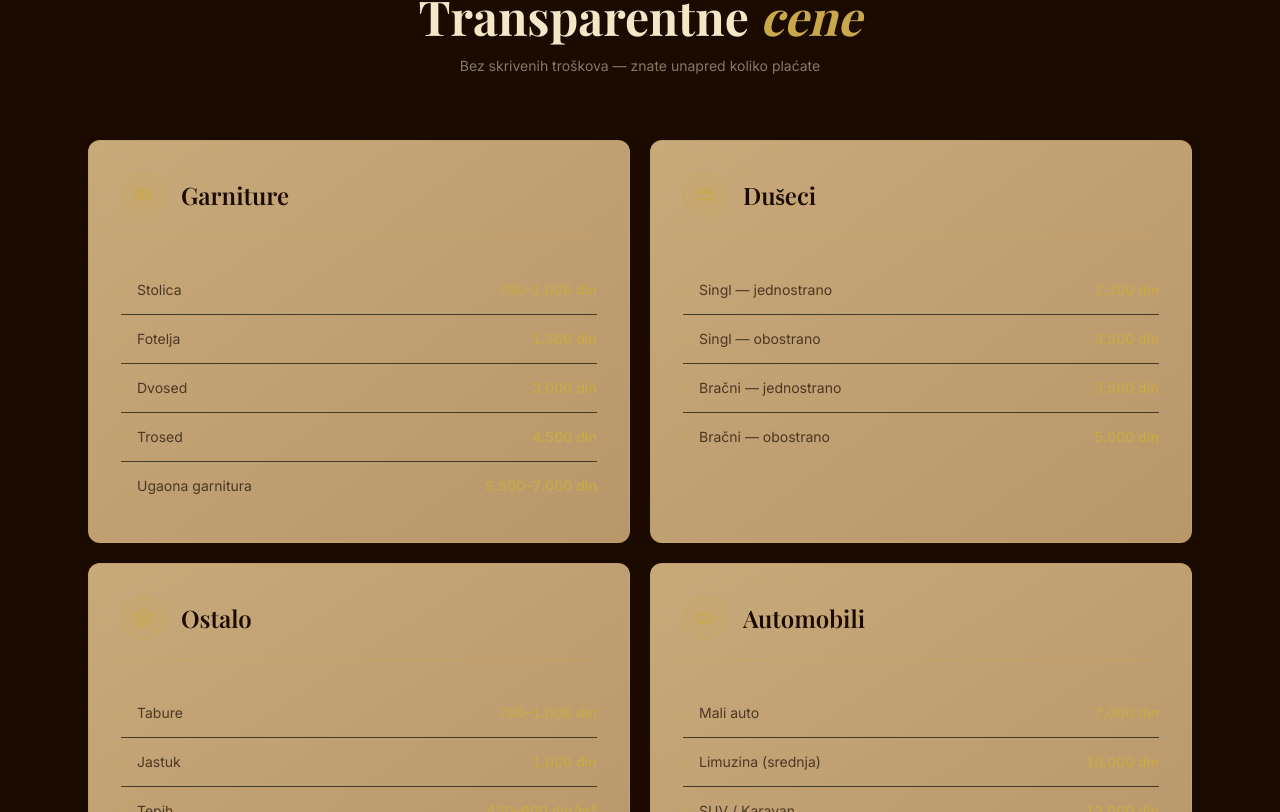
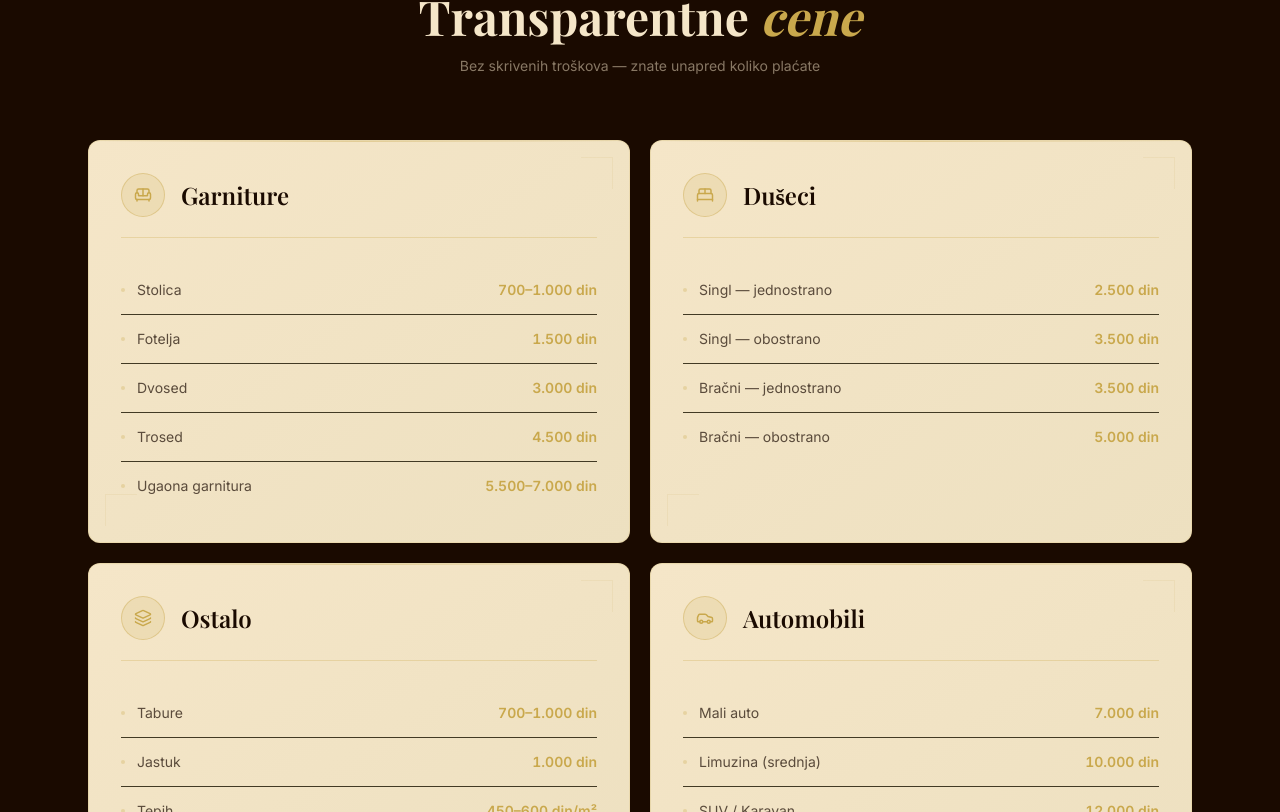
Before and after one commit to aiconnectserbia-dot/apex-dubinsko-pranje, a React (Vite) app: page / in a window 1280 px wide. Shown: the part 2488-3300 px from the top of the page. Built offline with nearby package versions, Linux system fonts and the light colour scheme; no server answers; a web font is replaced by a local one.

Commit message:
Novi dizajn cenovnika

```diff
--- a/src/components/landing/PricingSection.jsx
+++ b/src/components/landing/PricingSection.jsx
@@ -63,7 +63,7 @@ export default function PricingSection() {
         <div className="grid grid-cols-1 md:grid-cols-2 gap-5">
           {pricingData.map((group, i) => (
             <AnimatedSection key={group.category} delay={0.1 * (i + 1)}>
-              <div className="group relative overflow-hidden rounded-xl border border-gold/20 bg-gradient-to-br from-[#c8a97a] to-[#b8976a] hover:border-gold/50 transition-all duration-500 h-full">
+              <div className="group relative overflow-hidden rounded-xl border border-gold/20 bg-gradient-to-br from-[#f5e6c8] to-[#ede0c0] hover:border-gold/50 transition-all duration-500 h-full">
                 {/* Subtle top accent line */}
                 <div className="absolute top-0 left-0 right-0 h-px bg-gradient-to-r from-transparent via-gold/40 to-transparent" />
 
```
